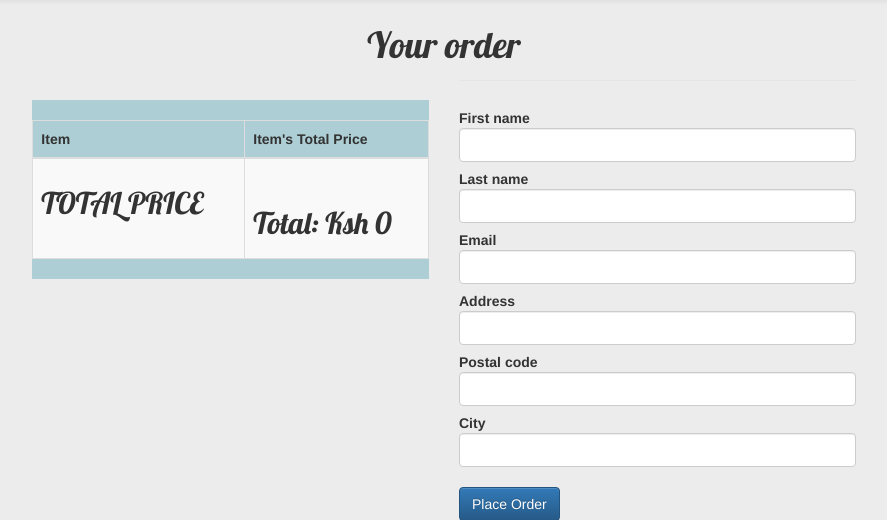
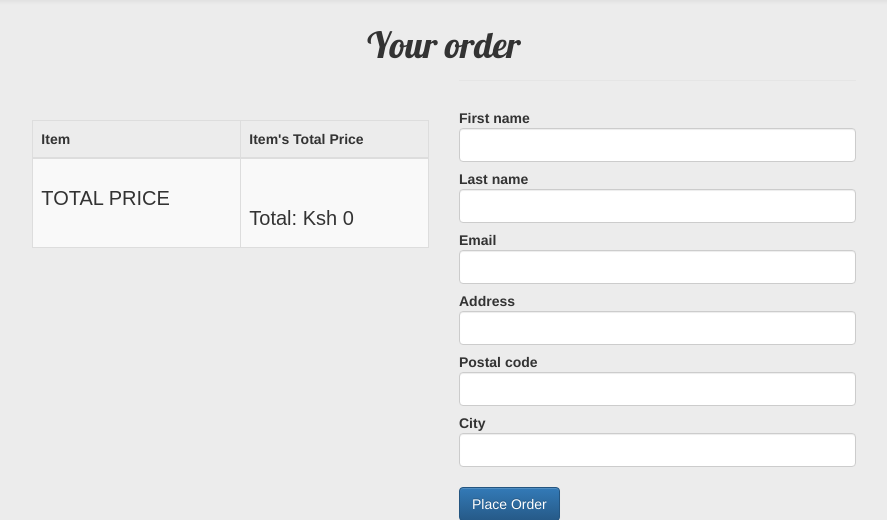
Before and after one commit to Grimcrow/food_cart, a Django app: page /orders/create/ in a window 1280 px wide. Shown: the part 52-572 px from the top of the page, without its empty margins (196-1083 px from the left). Run offline with Django 3.2, Linux system fonts and the light colour scheme; parts of the project's set-up code (start-up, migrations or seed data) failed here and were passed over; some libraries are stand-ins or nearby versions.

Commit message:
changes to style.css

```diff
--- a/static/food_carts/styles.css
+++ b/static/food_carts/styles.css
@@ -42,10 +42,13 @@ h1, h2{
 
 .order_list{
     text-align: left;
-    background-color: #acced4;
 }
 
-.order_list p{
-    font-size: 50px;
-    font-weight: 400;
+.order_list h2{
+    font-family: Arial;
+    font-size: 20px;
+
 }
+.checkout{
+    margin-left: 25%;
+}
```
